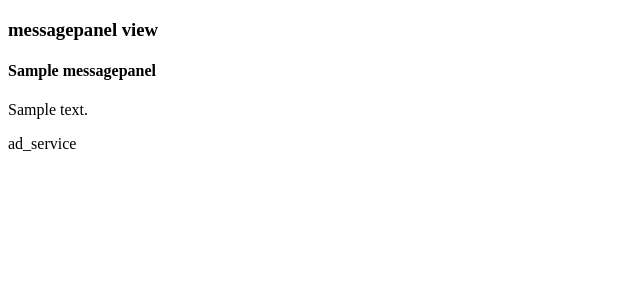
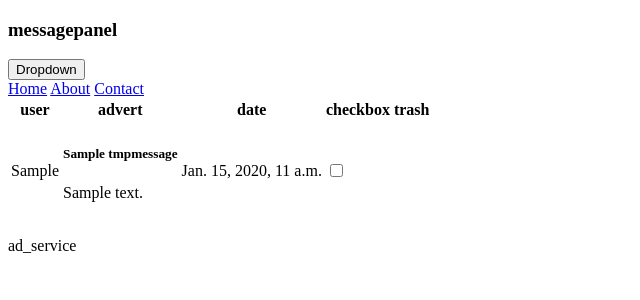
Before and after one commit to 2RMalinowski/ad_service_v3, a Django app: template templates/ui_app/messagepanel/messagepanel.html in a window 1280 px wide. Shown: the top 300 px of the page, without its empty margins (0-640 px from the left). Run offline with Django 3.2, Linux system fonts and the light colour scheme; the template is opened without the code that fills it: values that come from a table or form of the project are taken from there, others are empty; tables that the repository leaves empty hold one stand-in row (values such as "Sample post"); some libraries are stand-ins or nearby versions.

Commit message:
added html

```diff
--- a/templates/ui_app/answer/answer_list.html
+++ b/templates/ui_app/answer/answer_list.html
@@ -6,12 +6,12 @@
   <h2>answers view</h2>
   {% for answer in answers %}
     <h3>
-      <a href="{{ answer.get_absolute_url }}">
+      <!--<a href="{{ answer.get_absolute_url }}">-->
         {{ answer.title }}
-      </a>
+      <!--</a>-->
     </h3>
     <p class="date">
-      Published {{ answer.publish }} by {{ answer.author }}
+      Published {{ answer.created }} by {{ answer.author }}
     </p>
     {{ answer.body|truncatewords:60|linebreaks }}
   {% endfor %}
--- a/templates/ui_app/messagepanel/messagepanel.html
+++ b/templates/ui_app/messagepanel/messagepanel.html
@@ -1,12 +1,47 @@
 {% extends "ui_app/base.html" %}
 
-{% block title %}messagepanel view{% endblock %}
+{% block title %}messagepanel{% endblock %}
 
 {% block content %}
-  <h3>messagepanel view</h3>
-  {% for messagepanel in messagepanels %}
-        <h4>{{ messagepanel.advert_title }}</h4>
-    {{ messagepanel.body }}
+  <h3>messagepanel</h3>
+<div class="dropdown">
+    <button onclick="myFunction()" class="dropbtn">Dropdown</button>
+    <div id="myDropdown" class="dropdown-content">
+        <a href="#home">Home</a>
+        <a href="#about">About</a>
+        <a href="#contact">Contact</a>
+    </div>
+</div>
 
+<table class="messagepanel">
+      <thead>
+      <tr>
+          <th>user</th>
+          <th>advert</th>
+          <th>date</th>
+          <th>checkbox</th>
+          <th>trash</th>
+      </tr>
+    </thead>
+    <tbody>
+  {% for tmpmessage in tmpmessages %}
+  <tr>
+      <td>{{ tmpmessage.user }}</td>
+      <td><h5>{{ tmpmessage.advert_title }}</h5>{{ tmpmessage.body|truncatewords:30|linebreaks }}</td>
+      <td>{{ tmpmessage.created }}</td>
+      <td>
+          <form action="" method="get">
+              <input type="checkbox" name="" value=""><br>
+          </form>
+      </td>
+      <td>
+          <p>
+              <a href="#">
+                  <span class="glyphicon glyphicon-trash"></span>
+              </a>
+          </p>
+      </td>
+  </tr>
   {% endfor %}
+    </table>
 {% endblock %}
--- a/ui_app/models.py
+++ b/ui_app/models.py
@@ -71,7 +71,7 @@ class MessagePanel(models.Model):
     user = models.CharField(max_length=50)
     advert_title = models.CharField(max_length=200)
     body = models.TextField()
-    created = models.DateTimeField(auto_now_add=True)
+    created = models.DateTimeField(default=timezone.now)
     # date = models.DateTimeField(default=timezone.now)  # ultimate date of incoming how to?
     # objects = models.Manager()
     # incoming = MessageManager()
--- a/ui_app/urls.py
+++ b/ui_app/urls.py
@@ -7,7 +7,7 @@ urlpatterns = [
     # path('', views.answer_list, name='answer_list'), for function view
     path('answer/', views.AnswerListView.as_view(), name='answer_list'),
     path('tmpmessage/', views.TmpMessageListView.as_view(), name='tmpmssmage_list'),
-    path('messagepanel/', views.MessagePanelView.as_view(), name='messagepanel'),
+    path('messagepanel/', views.messagepanel, name='messagepanel'),
     # path('answer/<int:pk>', views.AnswerListView.as_view(), name='answer_detail'),
     # path('<int:year>/<int:month>/<int:day>/\<answer>', views.AnswerListView.as_view(), name='answer_detail'),
 
```
Also changed, not shown: templates/ui_app/base.html (+8 -2 lines), ui_app/views.py (+29 -10 lines), ui_app/admin.py (line endings or trailing spaces).
